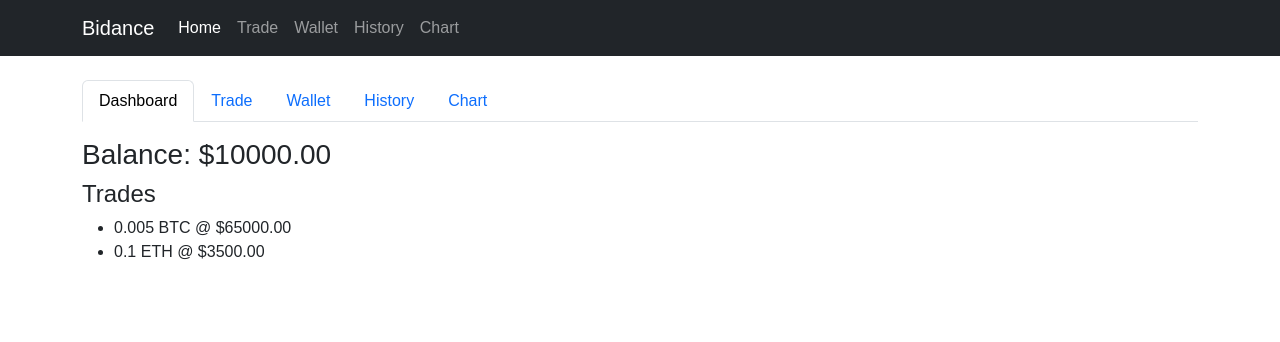
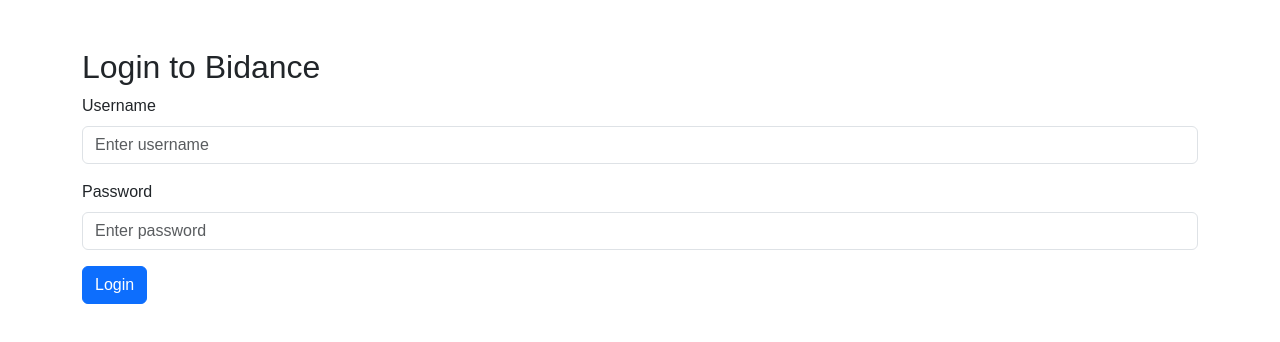
Before and after one commit to Kipngetichbrian48/Bidance, a React (Create React App) app: page / in a window 1280 px wide. Shown: the top 342 px of the page. Built offline with nearby package versions, Linux system fonts and the light colour scheme.

Commit message:
Add per-coin chart datasets and basic authentication

```diff
--- a/src/App.js
+++ b/src/App.js
@@ -23,6 +23,9 @@ function App() {
     ETH: 3500,
     LTC: 200
   });
+  const [isAuthenticated, setIsAuthenticated] = useState(false);
+  const [username, setUsername] = useState('');
+  const [password, setPassword] = useState('');
 
   // Mock API for real-time price updates
   useEffect(() => {
@@ -35,6 +38,21 @@ function App() {
     }, 5000);
     return () => clearInterval(interval);
   }, []);
+
+  const handleLogin = e => {
+    e.preventDefault();
+    // Mock authentication (replace with real logic later)
+    if (username === 'user' && password === 'pass123') {
+      setIsAuthenticated(true);
+      setAlert({ type: 'success', message: 'Logged in successfully!' });
+      setTimeout(() => setAlert(null), 3000);
+      setUsername('');
+      setPassword('');
+    } else {
+      setAlert({ type: 'danger', message: 'Invalid credentials.' });
+      setTimeout(() => setAlert(null), 3000);
+    }
+  };
 
   const handleSubmit = e => {
     e.preventDefault();
@@ -77,18 +95,53 @@ function App() {
     acc[trade.coin].value += trade.amount * coinPrices[trade.coin];
     return acc;
   }, {});
+
   const totalValue = Object.values(walletHoldings).reduce((sum, h) => sum + h.value, 0);
 
+  // Prepare chart data with separate datasets per coin
+  const uniqueCoins = [...new Set(trades.map(trade => trade.coin))];
   const chartData = {
     labels: trades.map((_, index) => `Trade ${index + 1}`),
-    datasets: [{
-      label: 'Trade Values ($)',
-      data: trades.map(trade => trade.amount * coinPrices[trade.coin]),
-      borderColor: 'rgba(75, 192, 192, 1)',
-      backgroundColor: 'rgba(75, 192, 192, 0.2)',
+    datasets: uniqueCoins.map(coin => ({
+      label: `${coin} Value ($)`,
+      data: trades.map(trade => (trade.coin === coin ? trade.amount * coinPrices[trade.coin] : 0)),
+      borderColor: coin === 'BTC' ? 'rgba(255, 99, 132, 1)' : coin === 'ETH' ? 'rgba(54, 162, 235, 1)' : 'rgba(75, 192, 192, 1)',
+      backgroundColor: coin === 'BTC' ? 'rgba(255, 99, 132, 0.2)' : coin === 'ETH' ? 'rgba(54, 162, 235, 0.2)' : 'rgba(75, 192, 192, 0.2)',
       fill: false
-    }]
+    }))
   };
+
+  if (!isAuthenticated) {
+    return (
+      <Container className="mt-5">
+        <h2>Login to Bidance</h2>
+        {alert && <Alert variant={alert.type}>{alert.message}</Alert>}
+        <Form onSubmit={handleLogin}>
+          <Form.Group className="mb-3">
+            <Form.Label>Username</Form.Label>
+            <Form.Control
+              type="text"
+              value={username}
+              onChange={e => setUsername(e.target.value)}
+              placeholder="Enter username"
+            />
+          </Form.Group>
+          <Form.Group className="mb-3">
+            <Form.Label>Password</Form.Label>
+            <Form.Control
+              type="password"
+              value={password}
+              onChange={e => setPassword(e.target.value)}
+              placeholder="Enter password"
+            />
+          </Form.Group>
+          <Button variant="primary" type="submit">
+            Login
+          </Button>
+        </Form>
+      </Container>
+    );
+  }
 
   return (
     <div>
@@ -102,6 +155,9 @@ function App() {
             <Nav.Link eventKey="history">History</Nav.Link>
             <Nav.Link eventKey="chart">Chart</Nav.Link>
           </Nav>
+          <Button variant="outline-light" onClick={() => setIsAuthenticated(false)}>
+            Logout
+          </Button>
         </Container>
       </Navbar>
       <Container className="mt-4">
```
